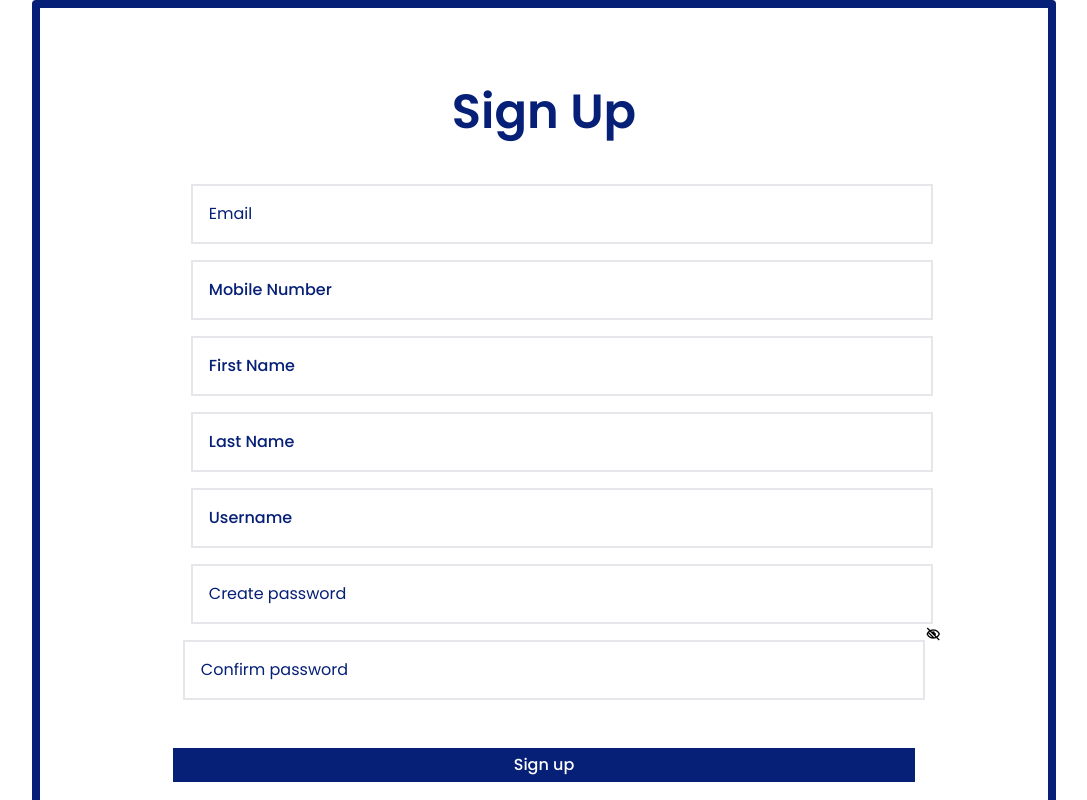
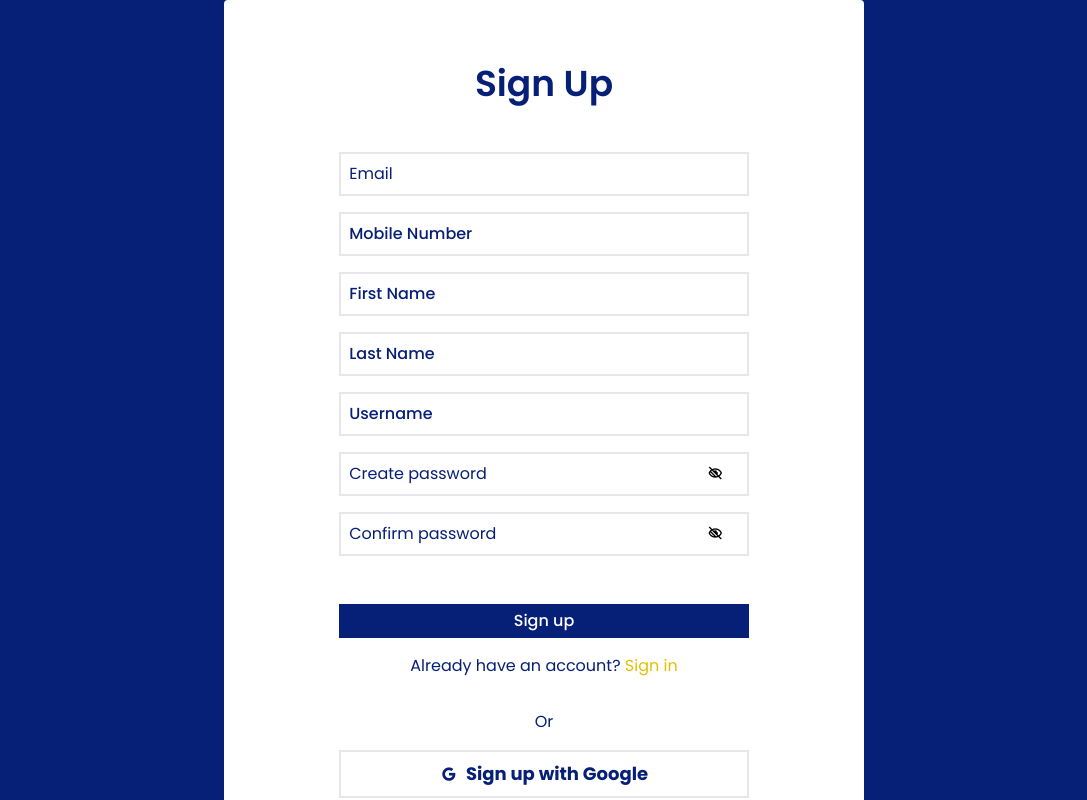
Before and after one commit to Patrickodida/KwataBus-App, a React (Vite) app: page /Signup in a window 1280 px wide. Shown: the top 800 px of the page, without its empty margins (96-1183 px from the left). Built offline with nearby package versions, Linux system fonts and the light colour scheme; no server answers.

Commit message:
Modify the styles on the sign up page

```diff
--- a/src/pages/Signup.jsx
+++ b/src/pages/Signup.jsx
@@ -28,30 +28,34 @@ function Signup() {
       });
   }
   return (
-    <div className="bg-white px-10 py-20 rounded 3xl border-x-8 border-y-8 border-[#061f77] w-[80%] m-auto">
-      <h1 className="text-center text-5xl font-semibold text-[#061f77]">
+    <section className="bg-[#061f77] ">
+      <div className="bg-white rounded 3xl border-[#061f77] w-[50%] m-auto pt-[4em] pb-[4em]">
+      <h1 className="text-center text-4xl font-semibold text-[#061f77]">
         Sign Up
       </h1>
       <form onSubmit={submitHandler} className="mt-8 ">
-        <div className="w-full m-auto flex justify-center">
-          <label for="email" className="text-lg font medium" />
+
+          <div className="flex w-[80%] m-auto justify-center">
+            <label for="email" className="text-lg m-[0] font-normal" />
           <input
             id="email"
             type="email"
-            className="w-4/5  border-2 rounded-none p-4 mt-4 placeholder-[#061f77]"
+            className="w-4/5  border-2 rounded-none p-2 mt-4 placeholder-[#061f77]"
             placeholder="Email"
             onChange={(e) => {
               setInput({ ...input, email: e.target.value });
             }}
             value={input.email}
           />
-        </div>
-        <div className="w-full m-auto flex justify-center">
-          <label for="mobileNumber" className="text-lg font medium" />
+          </div>
+
+
+        <div className="flex w-[80%] m-auto justify-center ">
+          <label for="mobileNumber" className="text-lg m-[0] font-normal" />
           <input
             id="mobileNumber"
             type="text"
-            className="w-4/5  border-2 rounded-none p-4 mt-4 placeholder-[#061f77]"
+            className="w-4/5  border-2 rounded-none p-2 mt-4 placeholder-[#061f77] font-normal"
             placeholder="Mobile Number"
             onChange={(e) => {
               setInput({ ...input, mobileNumber: e.target.value });
@@ -59,12 +63,12 @@ function Signup() {
             value={input.mobileNumber}
           />
         </div>
-        <div className="w-full m-auto flex justify-center">
-          <label for="firstName" className="text-lg font medium" />
+        <div className="flex w-[80%] m-auto justify-center">
+          <label for="firstName" className="text-lg m-[0] font-normal" />
           <input
             id="firstName"
             type="text"
-            className="w-4/5  border-2 rounded-none p-4 mt-4 placeholder-[#061f77]"
+            className="w-4/5  border-2 rounded-none p-2 mt-4 placeholder-[#061f77]"
             placeholder="First Name"
             onChange={(e) => {
               setInput({ ...input, firstName: e.target.value });
@@ -72,12 +76,12 @@ function Signup() {
             value={input.firstName}
           />
         </div>
-        <div className="w-full m-auto flex justify-center">
-          <label for="lastName" className="text-lg font medium" />
+        <div className="flex w-[80%] m-auto justify-center">
+          <label for="lastName" className="text-lg m-[0] font-normal" />
           <input
             id="lastName"
             type="text"
-            className="w-4/5  border-2  rounded-none p-4 mt-4 placeholder-[#061f77]"
+            className="w-4/5  border-2  rounded-none p-2 mt-4 placeholder-[#061f77]"
             placeholder="Last Name"
             onChange={(e) => {
               setInput({ ...input, lastName: e.target.value });
@@ -85,12 +89,12 @@ function Signup() {
             value={input.lastName}
           />
         </div>
-        <div className="w-full m-auto flex justify-center">
-          <label for="userName" className="text-lg font medium" />
+        <div className="flex w-[80%] m-auto justify-center">
+          <label for="userName" className="text-lg m-[0] font-normal" />
           <input
             id="userName"
             type="text"
-            className="w-4/5  border-2 rounded-none p-4 mt-4 placeholder-[#061f77]"
+            className="w-4/5  border-2 rounded-none p-2 mt-4 placeholder-[#061f77]"
             placeholder="Username"
             onChange={(e) => {
               setInput({ ...input, userName: e.target.value });
@@ -98,37 +102,40 @@ function Signup() {
             value={input.userName}
           />
         </div>
-        <div className="w-full m-auto flex justify-center">
-          <label for="password" className="text-lg font medium" />
+        <div className="relative flex w-[80%] m-auto justify-center">
+          <label for="password" className="text-lg m-[0] font-normal" />
           <input
             id="password"
             type="password"
-            className="w-4/5 border-2 rounded-none p-4 mt-4 placeholder-[#061f77]"
+            className="w-4/5 border-2 rounded-none p-2 mt-4 placeholder-[#061f77]"
             placeholder="Create password"
             onChange={(e) => {
               setInput({ ...input, password: e.target.value });
             }}
             value={input.password}
           />
+          <span className="absolute top-[55%] transform -translate-y-1/4 right-[15%]">
+            <i class="bx bx-low-vision"></i>
+          </span>
         </div>
-        <div className="w-full m-auto flex justify-center">
-          <label for="confirmPassword" className="text-lg font medium" />
+        <div className="relative flex w-[80%] m-auto justify-center">
+          <label for="confirmPassword" className="text-lg m-[0] font medium" />
           <input
             id="confirmPassword"
             type="password"
-            className="w-4/5 border-2 rounded-none p-4 mt-4 placeholder-[#061f77]"
+            className="w-4/5 border-2 rounded-none p-2 mt-4 placeholder-[#061f77]"
             placeholder="Confirm password"
             onChange={(e) => {
               setInput({ ...input, confirmPassword: e.target.value });
             }}
             value={input.confirmPassword}
           />
-          <span>
+          <span className="absolute top-[55%] transform -translate-y-1/4 right-[15%]">
             <i class="bx bx-low-vision"></i>
           </span>
         </div>
-        <div className="mt-8 flex justify-between"></div>
-        <div className="flex justify-center">
+        <div className="mt-8 flex justify-center"></div>
+        <div className="flex justify-center m-auto w-[80%]">
           <button type="submit" className="mt-4 font-medium text-base w-4/5">
             Sign up
           </button>
@@ -141,19 +148,21 @@ function Signup() {
         </div>
         <div className="mt-8 flex-col gap-y-4">
           <p className="text-center text-[#061f77]">Or</p>
-          <div className="flex justify-center">
-            <button className="flex w-4/5 rounded-none py-3 mt-4 border-2 items-center justify-center gap-2 active:scale-[.98] hover:scale-[1.01] transition-all py-3 rounded-none bg-white text-[#061f77] text-lg font-bold">
+          <div className="flex justify-center m-auto w-[80%]">
+            <button className="flex w-4/5 rounded-none py-2 mt-4 border-2 items-center justify-center gap-2 active:scale-[.98] hover:scale-[1.01] transition-all py-2 rounded-none bg-white text-[#061f77] text-lg font-bold">
               <i className="bx bxl-google "></i> Sign up with Google
             </button>
           </div>
-          <div className="flex justify-center">
-            <button className="flex w-4/5 rounded-none py-3 mt-4 border-2 items-center justify-center gap-2 active:scale-[.98] hover:scale-[1.01] transition-all py-3 rounded-none bg-white text-[#061f77] text-lg font-bold">
+          <div className="flex justify-center m-auto w-[80%]">
+            <button className="flex w-4/5 rounded-none py-2 mt-4 border-2 items-center justify-center gap-2 active:scale-[.98] hover:scale-[1.01] transition-all py-2 rounded-none bg-white text-[#061f77] text-lg font-bold">
               <i class="bx bxl-facebook-circle"></i>Sign up with Facebook
             </button>
           </div>
         </div>
       </form>
     </div>
+    </section>
+
   );
 }
 
```
